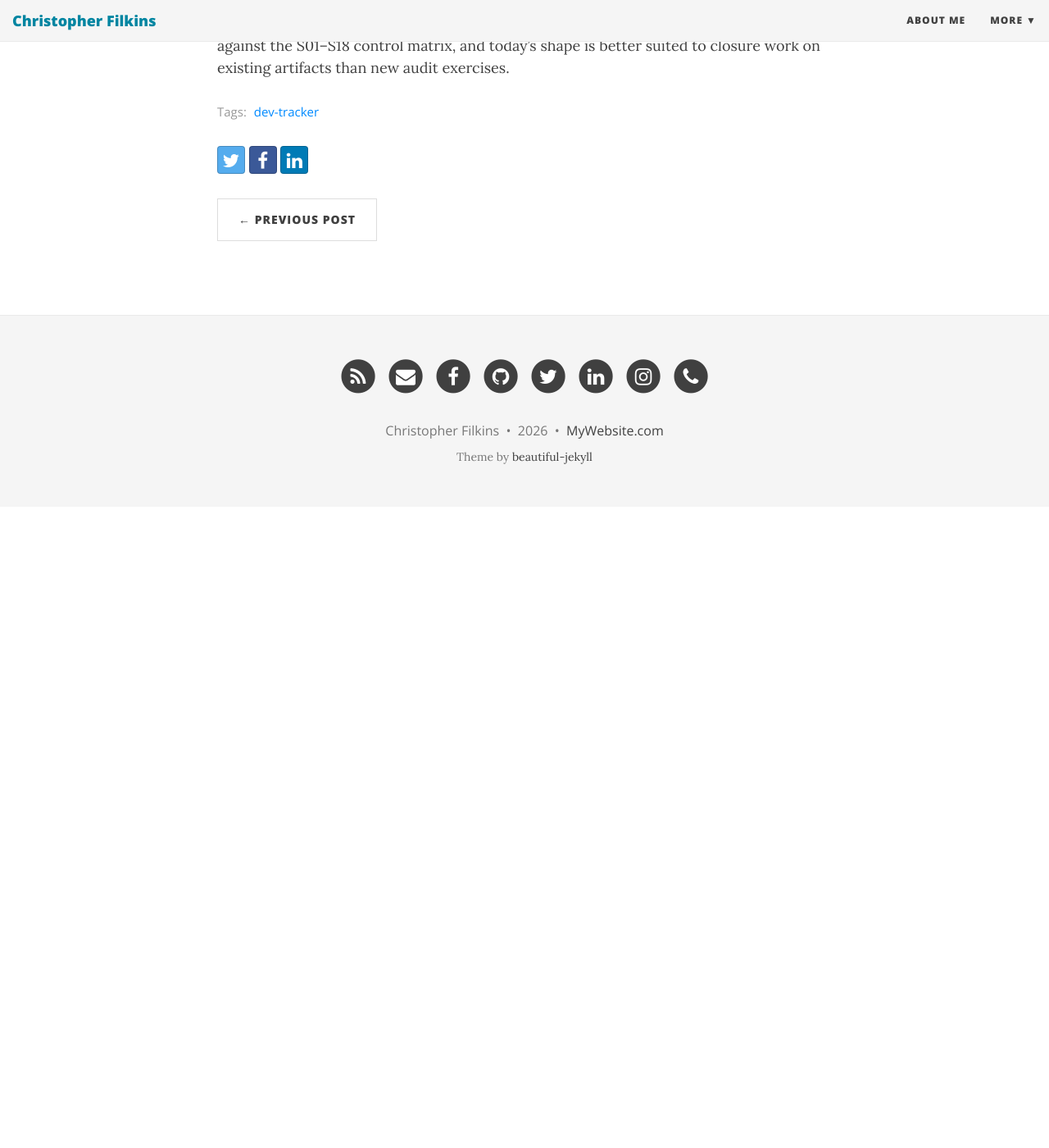
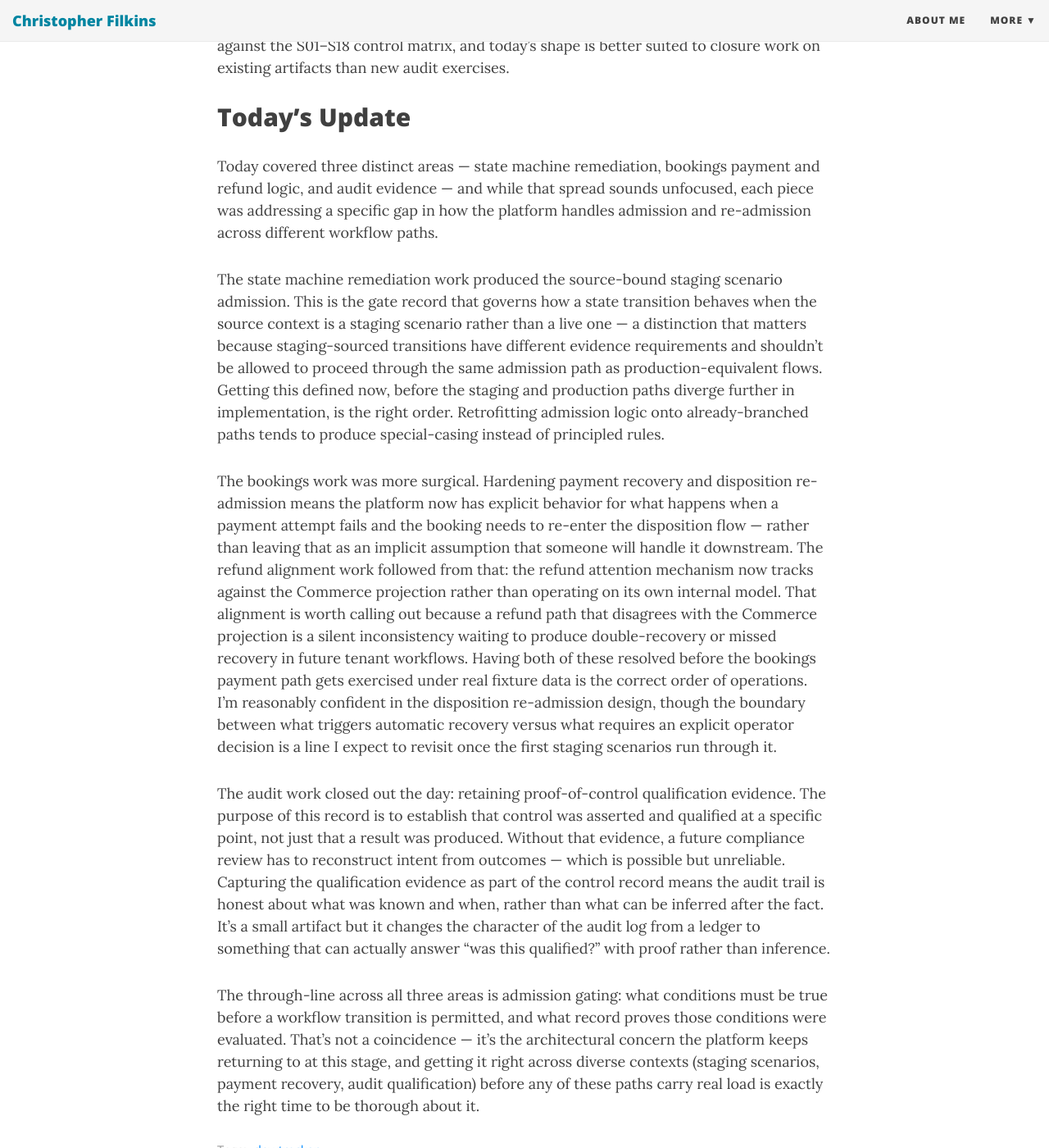
Before and after one commit to filchyboy/filchyboy.github.io, a Jekyll site: the page built from _posts/2026-10-25-daily-dev-log.md, in a window 1280 px wide and 1400 px high, scrolled down 3900 px. Shown: the whole window at 82% size. Built offline with Jekyll 4.4.1, drawn with Linux system fonts in a browser that asks for light colours; nearby versions of some CDN libraries; before the commit the page ends 4518 px from its top, so only the background shows below that.

Commit message:
Update daily dev log: 2026-10-25

```diff
--- a/_posts/2026-10-25-daily-dev-log.md
+++ b/_posts/2026-10-25-daily-dev-log.md
@@ -51,3 +51,24 @@ The `browser-experience-closeout` set (66 items, no recent activity) is not touc
 
 <!-- plan-unit-ids: asu-runtime-inventory,col-6038-baseline-definitions,col-6038-determination-model,col-6038-scheme-migration,edp-crm-mapping-audit,edp-health-observation,edp-tax-context-admission,sma-support-gate-gate-one -->
 <!-- SECTION: DAILY-PLAN END -->
+
+
+<!-- SECTION: ACCOMPLISHED START -->
+<!-- publication-digest: c09ca6fd0d700db0a0f6cec00a2e559cb528cc167a3bac9cc2f9fcb96069f954 -->
+<!-- publication-revision: ac123fa8e29c48d4b0884376839c6d77 -->
+<!-- accomplished-generated: 2026-10-26T03:03:56.353227+00:00 -->
+
+## Today's Update
+
+Today covered three distinct areas — state machine remediation, bookings payment and refund logic, and audit evidence — and while that spread sounds unfocused, each piece was addressing a specific gap in how the platform handles admission and re-admission across different workflow paths.
+
+The state machine remediation work produced the source-bound staging scenario admission. This is the gate record that governs how a state transition behaves when the source context is a staging scenario rather than a live one — a distinction that matters because staging-sourced transitions have different evidence requirements and shouldn't be allowed to proceed through the same admission path as production-equivalent flows. Getting this defined now, before the staging and production paths diverge further in implementation, is the right order. Retrofitting admission logic onto already-branched paths tends to produce special-casing instead of principled rules.
+
+The bookings work was more surgical. Hardening payment recovery and disposition re-admission means the platform now has explicit behavior for what happens when a payment attempt fails and the booking needs to re-enter the disposition flow — rather than leaving that as an implicit assumption that someone will handle it downstream. The refund alignment work followed from that: the refund attention mechanism now tracks against the Commerce projection rather than operating on its own internal model. That alignment is worth calling out because a refund path that disagrees with the Commerce projection is a silent inconsistency waiting to produce double-recovery or missed recovery in future tenant workflows. Having both of these resolved before the bookings payment path gets exercised under real fixture data is the correct order of operations. I'm reasonably confident in the disposition re-admission design, though the boundary between what triggers automatic recovery versus what requires an explicit operator decision is a line I expect to revisit once the first staging scenarios run through it.
+
+The audit work closed out the day: retaining proof-of-control qualification evidence. The purpose of this record is to establish that control was asserted and qualified at a specific point, not just that a result was produced. Without that evidence, a future compliance review has to reconstruct intent from outcomes — which is possible but unreliable. Capturing the qualification evidence as part of the control record means the audit trail is honest about what was known and when, rather than what can be inferred after the fact. It's a small artifact but it changes the character of the audit log from a ledger to something that can actually answer "was this qualified?" with proof rather than inference.
+
+The through-line across all three areas is admission gating: what conditions must be true before a workflow transition is permitted, and what record proves those conditions were evaluated. That's not a coincidence — it's the architectural concern the platform keeps returning to at this stage, and getting it right across diverse contexts (staging scenarios, payment recovery, audit qualification) before any of these paths carry real load is exactly the right time to be thorough about it.
+
+<!-- accomplished-unit-ids: audit-retain-proof-of-control-qualification-evidence,bookings-align-refund-attention-with-commerce,bookings-harden-payment-recovery-disposition-re-admission,sma-integrated-acceptance-admission -->
+<!-- SECTION: ACCOMPLISHED END -->
```
